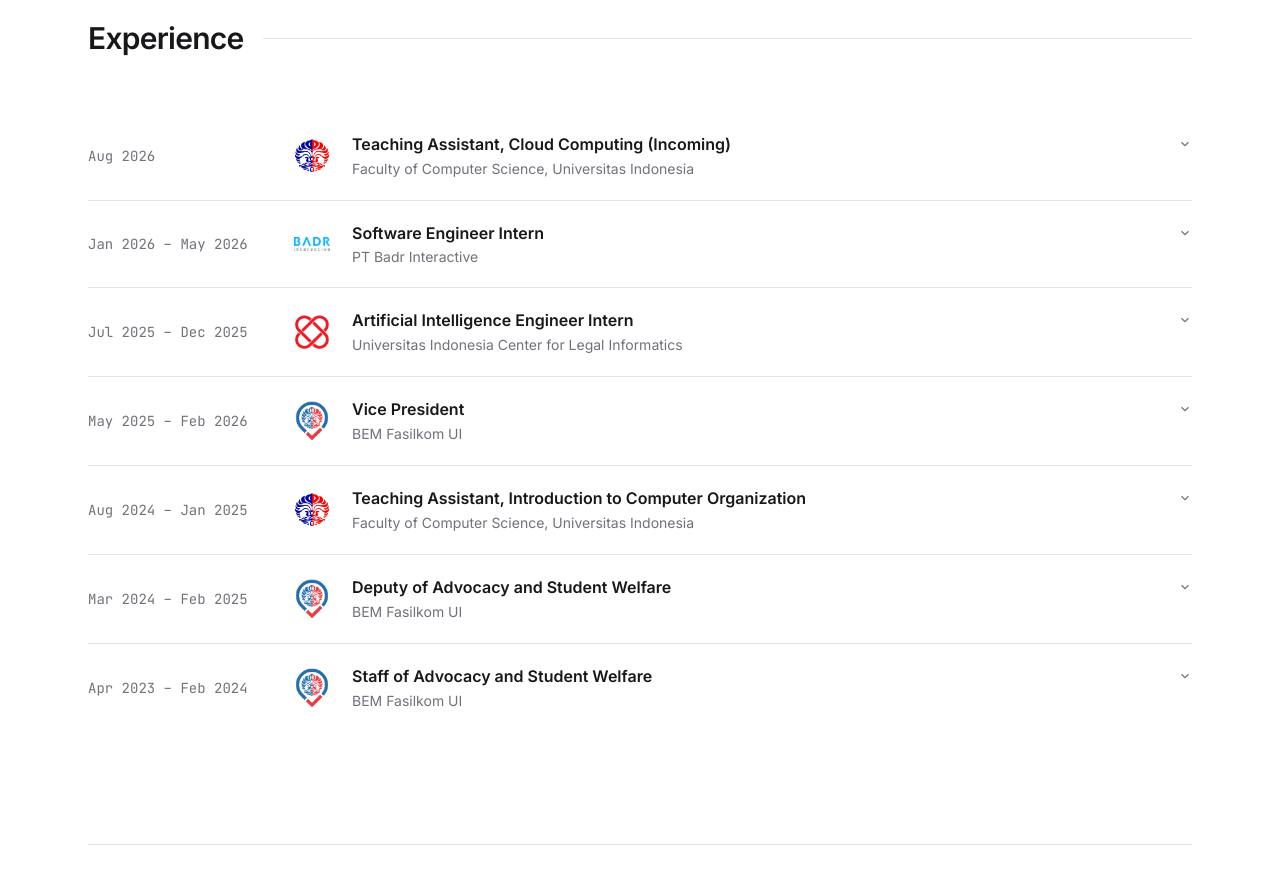
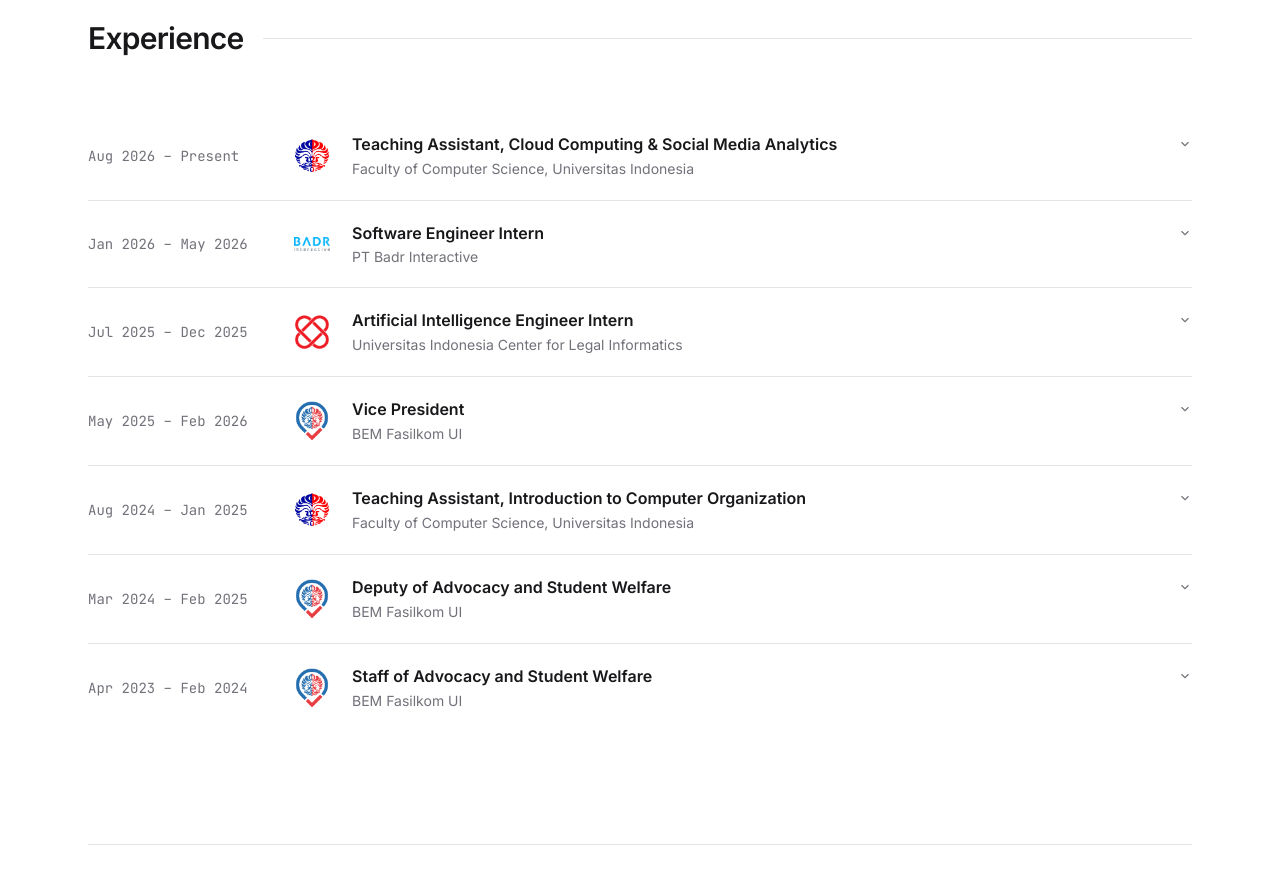
Before and after one commit to wahyuhiddayat/wahyuht, a Next.js app: page / in a window 1280 px wide. Shown: the part 1380-2264 px from the top of the page. Built offline with nearby package versions, Linux system fonts and the light colour scheme.

Commit message:
feat: add and merge incoming teaching assistant roles into experience data

```diff
--- a/src/data/experience.ts
+++ b/src/data/experience.ts
@@ -13,17 +13,18 @@ export interface Experience {
 
 export const experienceData: Experience[] = [
   {
-    position: "Teaching Assistant, Cloud Computing (Incoming)",
+    position: "Teaching Assistant, Cloud Computing & Social Media Analytics",
     company: "Faculty of Computer Science, Universitas Indonesia",
-    period: "Aug 2026",
+    period: "Aug 2026 – Present",
     logo: "/images/makara_fasilkom.png",
     url: "https://cs.ui.ac.id",
     details: {
-      description: "Selected to support the undergraduate Cloud Computing course, covering cloud service models and modern deployment infrastructure.",
+      description: "Selected to support two undergraduate courses: Cloud Computing and Social Media Analytics.",
       achievements: [
-        "Covers AWS-based deployment, IaaS/PaaS/SaaS, containers, Kubernetes, and serverless services."
+        "Cloud Computing covers AWS-based deployment, IaaS/PaaS/SaaS, containers, Kubernetes, and serverless services.",
+        "Social Media Analytics covers social media text analytics (text processing, classification, sentiment analysis, topic modeling), social network analysis (centrality, community detection, link prediction), and location-based and user profiling analytics."
       ],
-      skills: ["AWS", "Kubernetes", "Docker", "Cloud Computing"]
+      skills: ["AWS", "Kubernetes", "Docker", "Social Network Analysis", "NLP", "Sentiment Analysis"]
     }
   },
   {
```
